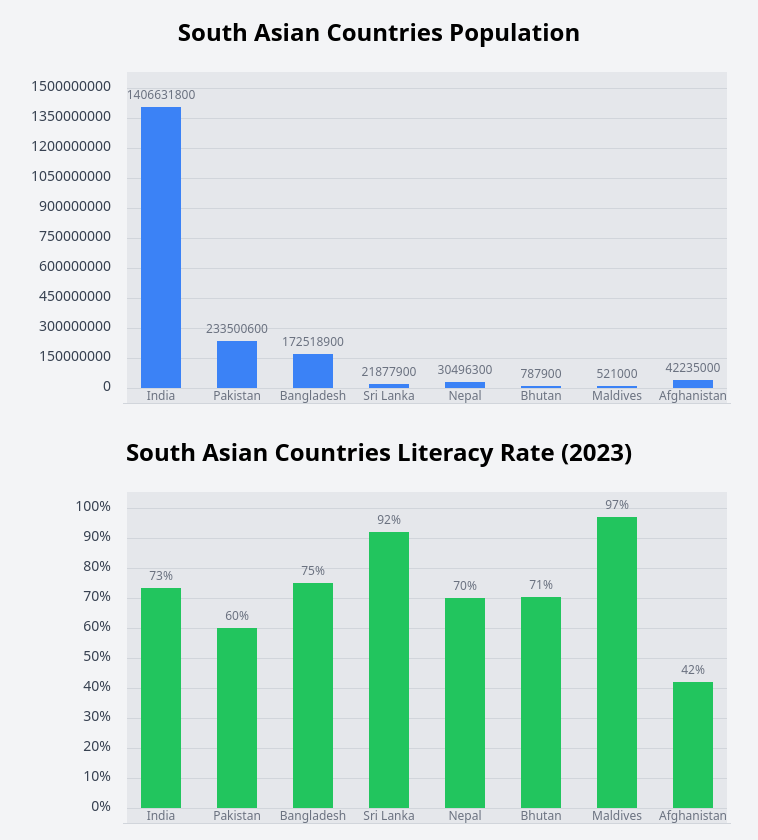
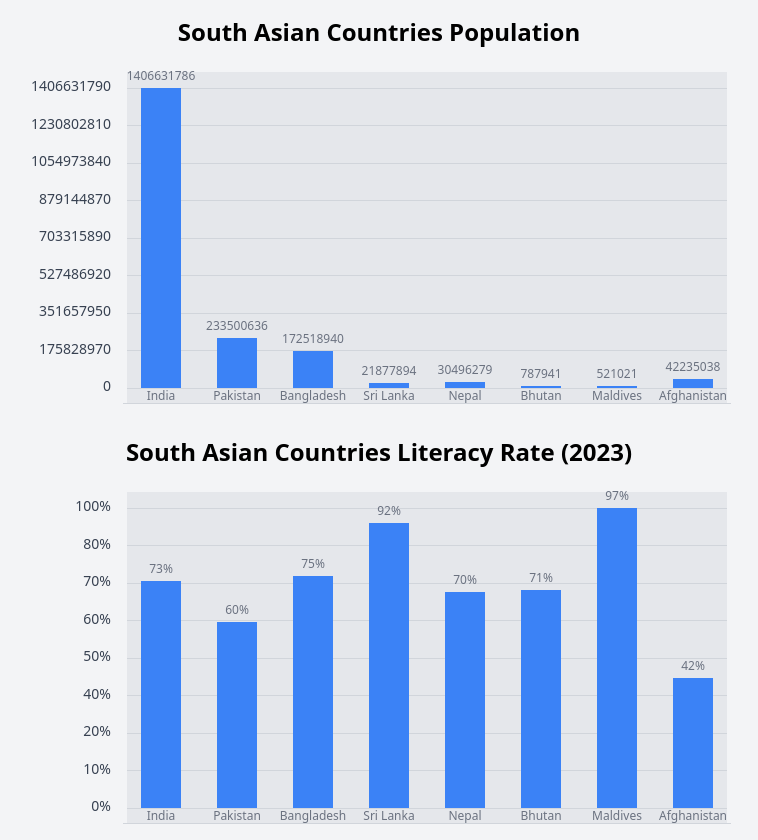
Before and after one commit to puspa955/literacy-chart, a Next.js app: page / in a window 1280 px wide. Shown: the whole page, without its empty margins (261-1019 px from the left). Built offline with nearby package versions, Linux system fonts and the light colour scheme.

Commit message:
removing unnecessary logic

```diff
--- a/app/components/BarChart.js
+++ b/app/components/BarChart.js
@@ -1,19 +1,11 @@
-const BarChart = ({ data, title, barColor = "bg-blue-500", dataKey = 'value', unit = "%" }) => {
-    const chartHeight = 300; // Consistent chart height
+const BarChart = ({ data, title, dataKey = 'value', unit = '%' }) => {
+    const chartHeight = 300;
+
+
 
     const maxValue = Math.max(...data.map(item => item[dataKey]));
-    const maxScale = dataKey === 'rate' ? 100 : (maxValue > 1400000000 ? 1500000000 : maxValue);
-    const barHeightMultiplier = chartHeight / maxScale;
-    const minBarHeight = 2;
-
-     const formatPopulation = (num) => Math.round(num / 100) * 100;
-
-     const formatLiteracy = (num) => num.toFixed(0); // Format to one decimal place
-
-     // Choose the appropriate format function based on dataKey
-     const formatNumber = (num, isLiteracy) => {
-       return isLiteracy ? formatLiteracy(num) : formatPopulation(num);
-     };
+    const numberOfIntervals = 8;
+    const interval = maxValue / numberOfIntervals;
 
     return (
       <div className="w-full p-4 flex flex-col items-center justify-center">
@@ -21,17 +13,14 @@ const BarChart = ({ data, title, barColor = "bg-blue-500", dataKey = 'value', un
         <div className="flex">
           {/* Y-Axis */}
           <div className="flex flex-col justify-between h-[320px] pr-4 relative mt-1">
-            {[...Array(11)].map((_, index) => {
-              const labelValue = Math.round(maxScale / 10 * (10 - index)); // Y-axis labels
-              return (
+            {[...Array(numberOfIntervals + 1)].map((_, index) => (
               <div key={index} className="flex items-center justify-end w-full">
                 <p className="text-sm text-gray-700 text-right w-20">
-                    {formatNumber(labelValue, unit === "%")}{unit} {/* Y-axis labels */}
+                {Math.round((interval * (numberOfIntervals - index)) / 10) * 10}{unit}
                 </p>
                 <div className="absolute left-[6rem] w-[600px] h-px bg-gray-300 mt-1"></div>
               </div>
-              );
-            })}
+            ))}
           </div>
 
           {/* Bar Chart */}
@@ -39,11 +28,11 @@ const BarChart = ({ data, title, barColor = "bg-blue-500", dataKey = 'value', un
             <div className="flex items-end h-[332px] relative">
               <div className="absolute left-0 w-full h-px bg-gray-300 bottom-0"></div>
               {data.map((item, index) => {
-                const barHeight = Math.max(item[dataKey] * barHeightMultiplier, minBarHeight);
+                const barHeight = Math.max(item[dataKey] * (chartHeight / maxValue), 2); // Minimum bar height
                 return (
                   <div key={index} className="flex flex-col items-center w-[60px] mx-2">
-                    <p className="text-xs text-gray-500 mb-1">{formatNumber(item[dataKey], unit === "%")}{unit}</p>
-                    <div className={`${barColor} w-10`} style={{ height: `${barHeight}px` }}></div>
+                    <p className="text-xs text-gray-500 mb-1">{Math.round(item[dataKey])}{unit}</p>
+                    <div className="bg-blue-500 w-10" style={{ height: `${barHeight}px` }}></div>
                     <p className="text-xs text-gray-500">{item.country}</p>
                   </div>
                 );
--- a/app/pages/literacy.js
+++ b/app/pages/literacy.js
@@ -18,7 +18,6 @@ const LiteracyRatePage = () => {
       title="South Asian Countries Literacy Rate (2023)"
       dataKey="rate"
       unit="%"
-      barColor='bg-green-500'
     />
   );
 };
```
Lines whose indentation alone changed are shown as unchanged.
